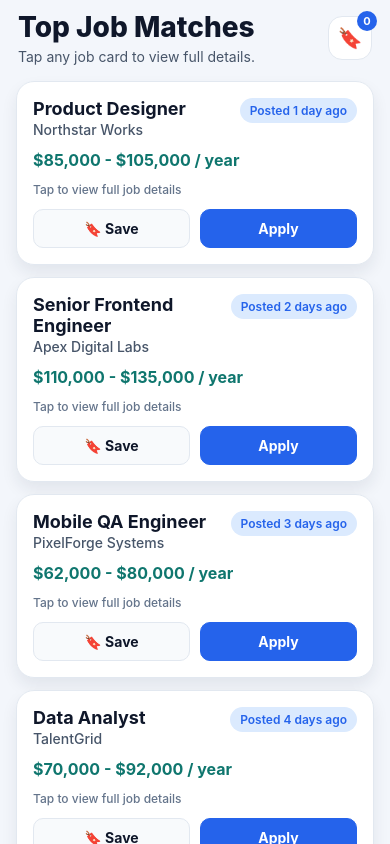
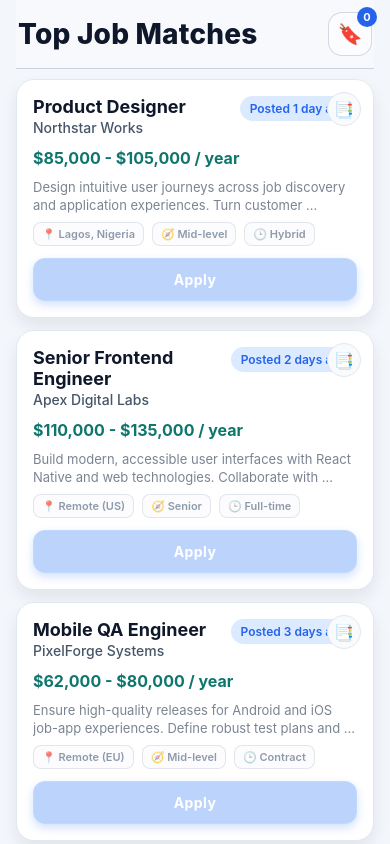
Before and after one commit to Emran1873/J-Hub-front-end, a React Native app: screen / in a window 390 px wide. Built offline with nearby package versions, Linux system fonts and the light colour scheme.

Commit message:
Refine header and glassy job previews for list and saved views

```diff
--- a/App.js
+++ b/App.js
@@ -54,19 +54,20 @@ export default function App() {
 
   return (
     <SafeAreaView style={styles.safeArea}>
-      <StatusBar barStyle="dark-content" />
-      <ExpoStatusBar style="dark" />
-
-      <HeaderBar
-        bookmarkedCount={bookmarkedJobIds.length}
-        onOpenBookmarks={openBookmarks}
-      />
+      <StatusBar barStyle="dark-content" translucent backgroundColor="transparent" />
+      <ExpoStatusBar style="dark" translucent />
 
       <FlatList
         contentContainerStyle={styles.listContent}
         data={sortedJobs}
         initialNumToRender={6}
         keyExtractor={(item) => item.id}
+        ListHeaderComponent={
+          <HeaderBar
+            bookmarkedCount={bookmarkedJobIds.length}
+            onOpenBookmarks={openBookmarks}
+          />
+        }
         maxToRenderPerBatch={8}
         removeClippedSubviews
         renderItem={({ item }) => (
@@ -80,12 +81,15 @@ export default function App() {
           />
         )}
         showsVerticalScrollIndicator={false}
+        stickyHeaderIndices={[0]}
         windowSize={10}
       />
 
       <BookmarksModal
         bookmarkedJobs={bookmarkedJobs}
+        onApply={handleApply}
         onClose={closeBookmarks}
+        onToggleBookmark={toggleBookmark}
         visible={isBookmarkedModalVisible}
       />
     </SafeAreaView>
@@ -99,7 +103,6 @@ const styles = StyleSheet.create({
   },
   listContent: {
     paddingHorizontal: 16,
-    paddingVertical: 8,
     paddingBottom: 24,
   },
 });
--- a/src/components/BookmarksModal.js
+++ b/src/components/BookmarksModal.js
@@ -2,7 +2,13 @@ import React from 'react';
 import { FlatList, Modal, Pressable, StyleSheet, Text, View } from 'react-native';
 import { colors } from '../theme/colors';
 
-export function BookmarksModal({ visible, bookmarkedJobs, onClose }) {
+export function BookmarksModal({
+  visible,
+  bookmarkedJobs,
+  onClose,
+  onToggleBookmark,
+  onApply,
+}) {
   return (
     <Modal
       animationType="slide"
@@ -29,11 +35,39 @@ export function BookmarksModal({ visible, bookmarkedJobs, onClose }) {
               keyExtractor={(item) => item.id}
               renderItem={({ item }) => (
                 <View style={styles.bookmarkedItem}>
-                  <View style={styles.bookmarkedTextWrap}>
-                    <Text style={styles.bookmarkedJobTitle}>{item.title}</Text>
-                    <Text style={styles.bookmarkedCompany}>{item.company}</Text>
+                  <View style={styles.bookmarkedItemTop}>
+                    <View style={styles.bookmarkedTextWrap}>
+                      <Text style={styles.bookmarkedJobTitle}>{item.title}</Text>
+                      <Text style={styles.bookmarkedCompany}>{item.company}</Text>
+                    </View>
+
+                    <Pressable
+                      accessibilityRole="button"
+                      accessibilityLabel="Remove bookmark"
+                      onPress={() => onToggleBookmark(item.id)}
+                      style={styles.iconButton}
+                    >
+                      <Text style={styles.iconText}>🔖</Text>
+                    </Pressable>
                   </View>
+
                   <Text style={styles.bookmarkedSalary}>{item.salary}</Text>
+                  <Text numberOfLines={3} style={styles.bookmarkedDescription}>{item.description}</Text>
+
+                  <View style={styles.previewMetaRow}>
+                    <Text style={styles.previewMetaItem}>📍 {item.location}</Text>
+                    <Text style={styles.previewMetaItem}>🧭 {item.level}</Text>
+                    <Text style={styles.previewMetaItem}>🕒 {item.employmentType}</Text>
+                  </View>
+
+                  <Pressable
+                    accessibilityRole="button"
+                    accessibilityLabel="Apply to this job"
+                    onPress={() => onApply(item.id)}
+                    style={styles.applyButton}
+                  >
+                    <Text style={styles.applyButtonText}>Apply</Text>
+                  </Pressable>
                 </View>
               )}
             />
@@ -54,7 +88,7 @@ const styles = StyleSheet.create({
     backgroundColor: colors.surface,
     borderTopLeftRadius: 20,
     borderTopRightRadius: 20,
-    maxHeight: '65%',
+    maxHeight: '78%',
     padding: 16,
   },
   modalHeader: {
@@ -85,8 +119,14 @@ const styles = StyleSheet.create({
     marginBottom: 10,
     backgroundColor: '#F8FAFC',
   },
+  bookmarkedItemTop: {
+    flexDirection: 'row',
+    justifyContent: 'space-between',
+    gap: 8,
+  },
   bookmarkedTextWrap: {
     marginBottom: 4,
+    flex: 1,
   },
   bookmarkedJobTitle: {
     color: colors.textPrimary,
@@ -100,5 +140,55 @@ const styles = StyleSheet.create({
   bookmarkedSalary: {
     color: colors.success,
     fontWeight: '700',
+    marginBottom: 8,
+  },
+  bookmarkedDescription: {
+    color: colors.textSecondary,
+    fontSize: 13,
+    lineHeight: 18,
+    marginBottom: 8,
+  },
+  previewMetaRow: {
+    marginBottom: 10,
+    flexDirection: 'row',
+    flexWrap: 'wrap',
+    gap: 8,
+  },
+  previewMetaItem: {
+    backgroundColor: 'rgba(248, 250, 252, 0.8)',
+    borderRadius: 8,
+    borderWidth: 1,
+    borderColor: 'rgba(148, 163, 184, 0.35)',
+    color: colors.textMuted,
+    fontSize: 11,
+    fontWeight: '600',
+    paddingHorizontal: 8,
+    paddingVertical: 4,
+  },
+  iconButton: {
+    width: 34,
+    height: 34,
+    borderRadius: 17,
+    backgroundColor: colors.pillBackground,
+    borderWidth: 1,
+    borderColor: '#93C5FD',
+    alignItems: 'center',
+    justifyContent: 'center',
+  },
+  iconText: {
+    fontSize: 16,
+  },
+  applyButton: {
+    backgroundColor: 'rgba(59, 130, 246, 0.34)',
+    borderColor: 'rgba(191, 219, 254, 0.8)',
+    borderWidth: 1,
+    borderRadius: 10,
+    alignItems: 'center',
+    justifyContent: 'center',
+    paddingVertical: 11,
+  },
+  applyButtonText: {
+    color: '#FFFFFF',
+    fontWeight: '700',
   },
 });
--- a/src/components/HeaderBar.js
+++ b/src/components/HeaderBar.js
@@ -1,14 +1,11 @@
 import React from 'react';
-import { Pressable, StyleSheet, Text, View } from 'react-native';
+import { Platform, Pressable, StatusBar, StyleSheet, Text, View } from 'react-native';
 import { colors } from '../theme/colors';
 
 export function HeaderBar({ bookmarkedCount, onOpenBookmarks }) {
   return (
     <View style={styles.header}>
-      <View>
-        <Text style={styles.title}>Top Job Matches</Text>
-        <Text style={styles.subtitle}>Tap any job card to view full details.</Text>
-      </View>
+      <Text style={styles.title}>Top Job Matches</Text>
 
       <Pressable
         accessibilityRole="button"
@@ -27,31 +24,30 @@ export function HeaderBar({ bookmarkedCount, onOpenBookmarks }) {
 
 const styles = StyleSheet.create({
   header: {
-    paddingHorizontal: 18,
-    paddingTop: 10,
-    paddingBottom: 8,
+    paddingHorizontal: 2,
+    paddingTop: Platform.OS === 'android' ? (StatusBar.currentHeight || 0) + 10 : 12,
+    paddingBottom: 12,
+    marginBottom: 10,
     flexDirection: 'row',
     justifyContent: 'space-between',
     alignItems: 'center',
-    gap: 12,
+    backgroundColor: 'rgba(248, 250, 252, 0.72)',
+    borderBottomWidth: StyleSheet.hairlineWidth,
+    borderBottomColor: 'rgba(148, 163, 184, 0.45)',
   },
   title: {
     fontSize: 28,
     fontWeight: '800',
     color: colors.textPrimary,
-  },
-  subtitle: {
-    marginTop: 4,
-    fontSize: 14,
-    color: colors.textSecondary,
+    letterSpacing: 0.2,
   },
   bookmarkHeaderButton: {
     width: 44,
     height: 44,
     borderRadius: 14,
     borderWidth: 1,
-    borderColor: colors.border,
-    backgroundColor: colors.surface,
+    borderColor: 'rgba(148, 163, 184, 0.4)',
+    backgroundColor: 'rgba(255, 255, 255, 0.6)',
     justifyContent: 'center',
     alignItems: 'center',
   },
--- a/src/components/JobCard.js
+++ b/src/components/JobCard.js
@@ -54,6 +54,16 @@ export function JobCard({
     <View style={[styles.card, isExpanded && styles.cardExpanded]}>
       <Pressable
         accessibilityRole="button"
+        accessibilityLabel={isBookmarked ? 'Remove bookmark' : 'Bookmark this job'}
+        hitSlop={8}
+        onPress={() => onToggleBookmark(job.id)}
+        style={[styles.bookmarkIconButton, isBookmarked && styles.bookmarkIconButtonActive]}
+      >
+        <Text style={styles.bookmarkIcon}>{isBookmarked ? '🔖' : '📑'}</Text>
+      </Pressable>
+
+      <Pressable
+        accessibilityRole="button"
         accessibilityLabel={`${job.title} at ${job.company}`}
         onPress={handleExpandPress}
       >
@@ -68,6 +78,15 @@ export function JobCard({
         </View>
 
         <Text style={styles.salary}>{job.salary}</Text>
+
+        <View style={styles.previewContainer}>
+          <Text numberOfLines={2} style={styles.previewText}>{job.description}</Text>
+          <View style={styles.previewMetaRow}>
+            <Text style={styles.previewMetaItem}>📍 {job.location}</Text>
+            <Text style={styles.previewMetaItem}>🧭 {job.level}</Text>
+            <Text style={styles.previewMetaItem}>🕒 {job.employmentType}</Text>
+          </View>
+        </View>
 
         {isExpanded ? (
           <View style={styles.detailsContainer}>
@@ -84,21 +103,10 @@ export function JobCard({
 
             <Text style={styles.tapHint}>Tap card area again to collapse</Text>
           </View>
-        ) : (
-          <Text style={styles.tapHint}>Tap to view full job details</Text>
-        )}
+        ) : null}
       </Pressable>
 
       <View style={styles.actionsRow}>
-        <Pressable
-          accessibilityRole="button"
-          accessibilityLabel={isBookmarked ? 'Remove bookmark' : 'Bookmark this job'}
-          onPress={() => onToggleBookmark(job.id)}
-          style={[styles.actionButton, isBookmarked && styles.bookmarkActive]}
-        >
-          <Text style={styles.actionButtonText}>{isBookmarked ? '🔖 Saved' : '🔖 Save'}</Text>
-        </Pressable>
-
         <Pressable
           accessibilityRole="button"
           accessibilityLabel="Apply to this job"
@@ -125,6 +133,7 @@ const styles = StyleSheet.create({
     shadowOpacity: 0.08,
     shadowRadius: 16,
     elevation: 2,
+    position: 'relative',
   },
   cardExpanded: {
     borderColor: colors.accent,
@@ -165,6 +174,32 @@ const styles = StyleSheet.create({
     color: colors.success,
     fontSize: 16,
     fontWeight: '700',
+  },
+  previewContainer: {
+    marginTop: 10,
+    opacity: 0.72,
+  },
+  previewText: {
+    color: colors.textSecondary,
+    fontSize: 13,
+    lineHeight: 18,
+  },
+  previewMetaRow: {
+    marginTop: 8,
+    flexDirection: 'row',
+    flexWrap: 'wrap',
+    gap: 8,
+  },
+  previewMetaItem: {
+    backgroundColor: 'rgba(248, 250, 252, 0.7)',
+    borderRadius: 8,
+    borderWidth: 1,
+    borderColor: 'rgba(148, 163, 184, 0.35)',
+    color: colors.textMuted,
+    fontSize: 11,
+    fontWeight: '600',
+    paddingHorizontal: 8,
+    paddingVertical: 4,
   },
   detailsContainer: {
     marginTop: 14,
@@ -217,32 +252,52 @@ const styles = StyleSheet.create({
   },
   actionsRow: {
     marginTop: 12,
-    flexDirection: 'row',
-    gap: 10,
   },
   actionButton: {
     flex: 1,
-    borderRadius: 10,
+    borderRadius: 12,
     borderWidth: 1,
-    borderColor: colors.border,
-    backgroundColor: '#F8FAFC',
+    borderColor: 'rgba(191, 219, 254, 0.8)',
+    backgroundColor: 'rgba(59, 130, 246, 0.34)',
     alignItems: 'center',
     justifyContent: 'center',
-    paddingVertical: 10,
+    paddingVertical: 12,
+    shadowColor: '#2563EB',
+    shadowOffset: { width: 0, height: 4 },
+    shadowOpacity: 0.2,
+    shadowRadius: 10,
+    elevation: 2,
   },
   actionButtonText: {
     color: colors.textPrimary,
     fontWeight: '700',
   },
-  bookmarkActive: {
+  applyButton: {
+    width: '100%',
+  },
+  applyButtonText: {
+    color: '#FFFFFF',
+    letterSpacing: 0.4,
+  },
+  bookmarkIconButton: {
+    position: 'absolute',
+    top: 12,
+    right: 12,
+    width: 34,
+    height: 34,
+    borderRadius: 17,
+    backgroundColor: '#F8FAFC',
+    borderWidth: 1,
+    borderColor: colors.border,
+    alignItems: 'center',
+    justifyContent: 'center',
+    zIndex: 2,
+  },
+  bookmarkIconButtonActive: {
     backgroundColor: colors.pillBackground,
     borderColor: '#93C5FD',
   },
-  applyButton: {
-    backgroundColor: colors.accent,
-    borderColor: colors.accent,
-  },
-  applyButtonText: {
-    color: '#FFFFFF',
+  bookmarkIcon: {
+    fontSize: 16,
   },
 });
```
